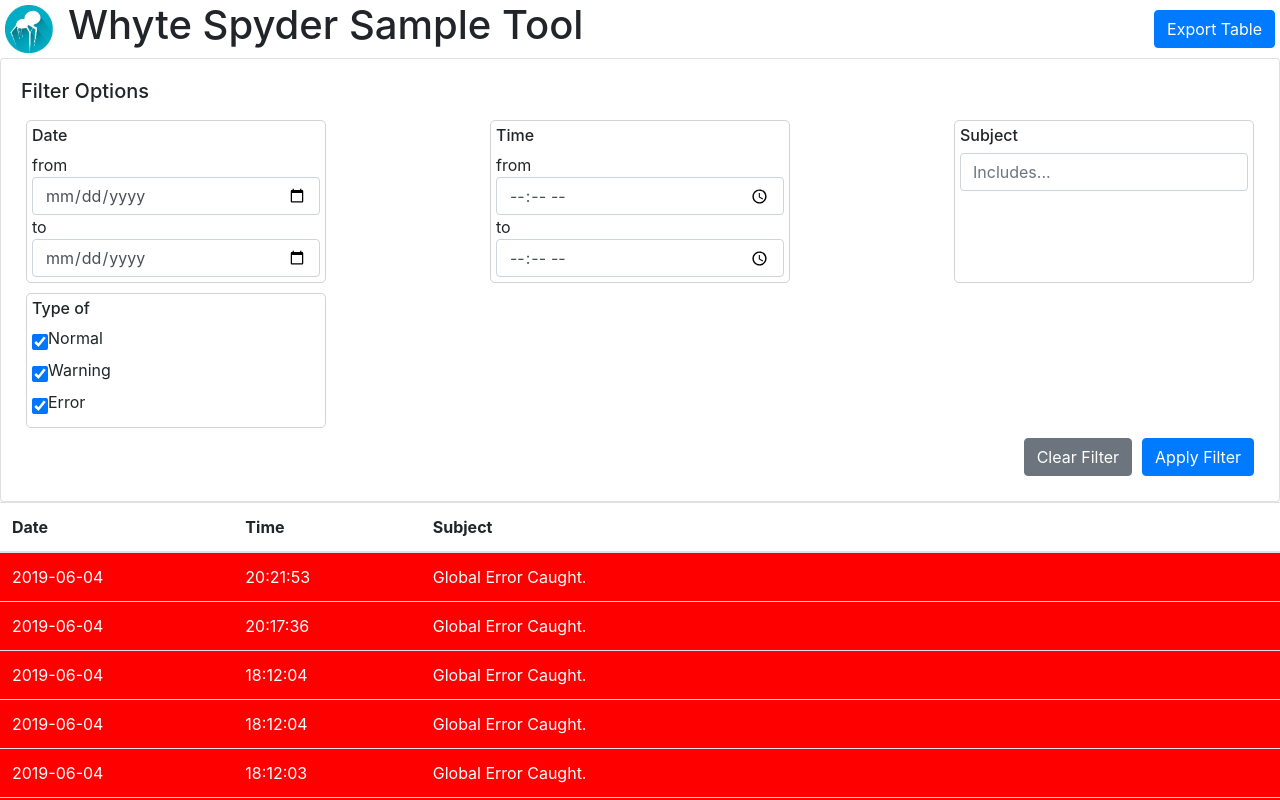
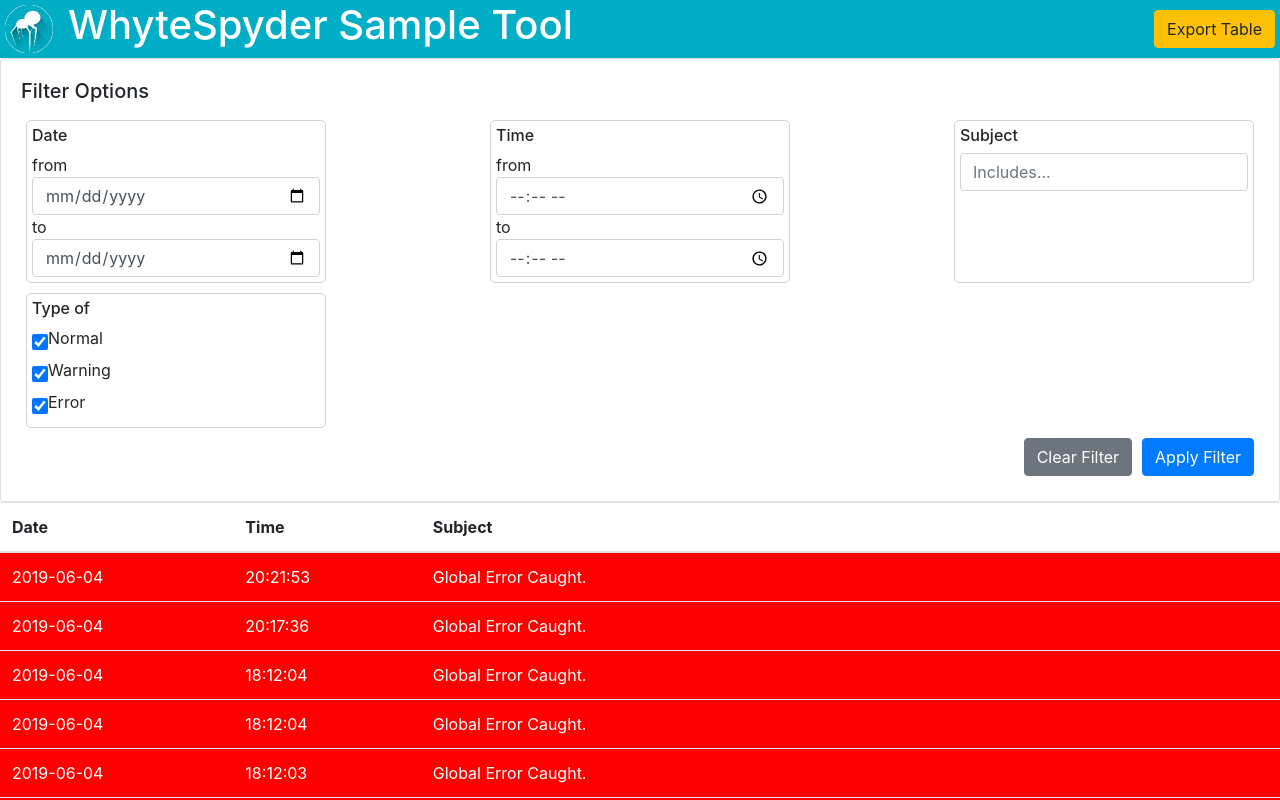
Before and after one commit to blake-buck/whyte-spyder-sample, a React (Create React App) app: page / in a window 1280 px wide. Shown: the top 800 px of the page. Built offline with nearby package versions, Linux system fonts and the light colour scheme.

Commit message:
upgraded header style

```diff
--- a/src/App.scss
+++ b/src/App.scss
@@ -1,6 +1,8 @@
 header{
     display:flex;
     align-items: center;
+    color:white;
+    background:#01aec5;
 
     img{
         margin:5px;
--- a/src/App.tsx
+++ b/src/App.tsx
@@ -6,7 +6,7 @@ import Table from './Table/Table';
 import Filter from './Filter/Filter';
 import './App.scss';
 
-import whytespyder from './assets/whytespyder.jpg';
+import whytespyder from './assets/whytespyder.png';
 import logData from './assets/SKUNinja-sample-logs.json';
 import { AppState, UninitializedLogMessage, LogMessage } from './types';
 
@@ -173,10 +173,10 @@ function App() {
     <div>
 
       <header>
-        <img src={whytespyder} alt='Whyte Spyder Logo' />
-        <h1>Whyte Spyder Sample Tool</h1>
+        <img src={whytespyder} alt='WhyteSpyder Logo' />
+        <h1>WhyteSpyder Sample Tool</h1>
 
-        <a download='table.json' href={URL.createObjectURL(new Blob([JSON.stringify(state.logMessages)]))} className='btn btn-primary'>Export Table</a>
+        <a download='table.json' href={URL.createObjectURL(new Blob([JSON.stringify(state.logMessages)]))} className='btn btn-warning'>Export Table</a>
       </header>
 
       <Filter filterOptions={state.filterOptions} changeFilterOptions={changeFilterOptions} clearFilter={clearFilter} applyFilter={applyFilter}/>
```
Also changed, not shown: src/assets/whytespyder.jpg (deleted), src/assets/whytespyder.png (added).
